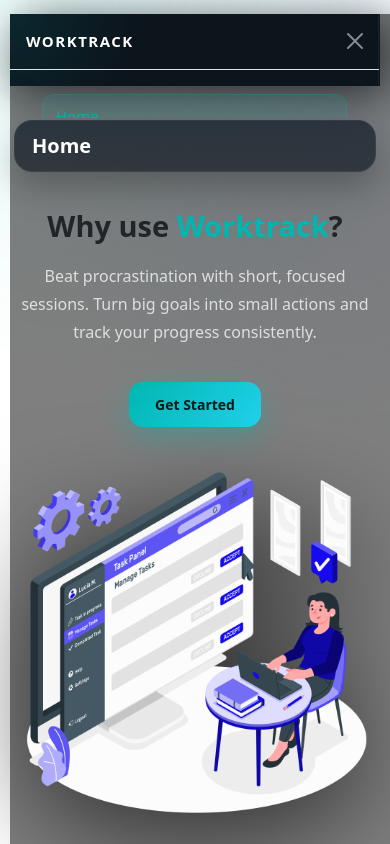
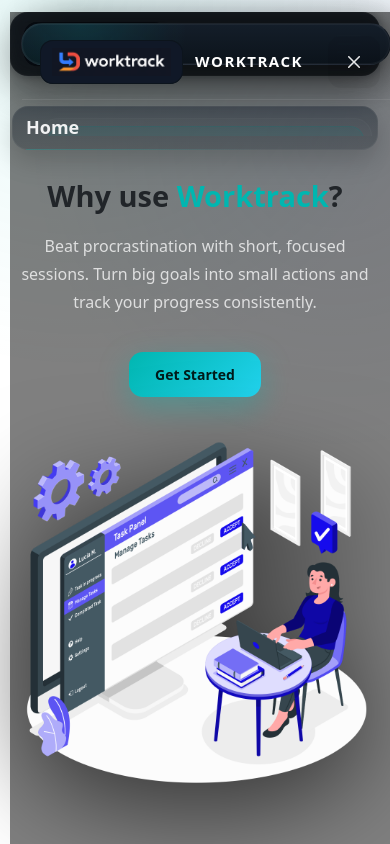
Before and after one commit to vinukjithsara/Task-Maneger, a React (Vite) app: page / in a window 390 px wide. Both pictures are taken after a click on the button 344 px from the left and 50 px from the top of the page. Shown: the top 844 px of the page. Built offline with nearby package versions, Linux system fonts and the light colour scheme.

Commit message:
Unified WorkTrack layout and improved responsive UI

```diff
--- a/src/components/Navbar.tsx
+++ b/src/components/Navbar.tsx
@@ -34,9 +34,14 @@
         </button>
 
         {/* OFFCANVAS */}
-        <div className="offcanvas offcanvas-start text-bg-dark" id="offcanvasNavbar">
+        <div className="offcanvas offcanvas-start text-bg-dark worktrack-offcanvas" id="offcanvasNavbar">
           <div className="offcanvas-header border-bottom">
-            <h5 className="offcanvas-title">WORKTRACK</h5>
+            <div className="offcanvas-brand">
+              <div className="logo-pill">
+                <img src={logo} alt="WorkTrack logo" />
+              </div>
+              <h5 className="offcanvas-title">WORKTRACK</h5>
+            </div>
             <button
               type="button"
               className="btn-close btn-close-white"
--- a/src/index.css
+++ b/src/index.css
@@ -2275,3 +2275,203 @@
     width: 100%;
   }
 }
+
+/* ================= RESPONSIVE REFINEMENT ================= */
+
+.home-strip {
+  position: relative;
+  overflow: hidden;
+  background:
+    linear-gradient(
+      180deg,
+      rgba(21, 31, 43, 0.48),
+      rgba(12, 20, 28, 0.30)
+    );
+  box-shadow:
+    inset 0 0 0 1px rgba(255, 255, 255, 0.045),
+    0 10px 26px rgba(0, 0, 0, 0.18);
+}
+
+.home-strip::before {
+  content: "";
+  position: absolute;
+  left: 22px;
+  right: 22px;
+  bottom: 0;
+  height: 1px;
+  background: linear-gradient(
+    90deg,
+    rgba(0, 182, 176, 0.34),
+    transparent 70%
+  );
+  opacity: 0.8;
+}
+
+.home-strip h1 {
+  position: relative;
+  font-size: 22px;
+  font-weight: 600;
+  color: rgba(255, 255, 255, 0.92);
+}
+
+.offcanvas-brand {
+  display: flex;
+  align-items: center;
+  gap: 12px;
+  min-width: 0;
+}
+
+.offcanvas-brand .logo-pill {
+  padding: 8px 12px;
+  border-radius: 13px;
+}
+
+.offcanvas-brand .logo-pill img {
+  height: 28px;
+}
+
+.offcanvas-backdrop.show {
+  opacity: 0.62;
+  backdrop-filter: blur(4px);
+}
+
+@media (max-width: 991px) {
+  .worktrack-offcanvas.offcanvas {
+    width: min(360px, calc(100vw - 22px));
+    margin: 11px;
+    height: calc(100% - 22px);
+    border-radius: 22px;
+    border: 1px solid rgba(255, 255, 255, 0.07);
+    background:
+      radial-gradient(circle at 16% 0%, rgba(0, 182, 176, 0.14), transparent 34%),
+      linear-gradient(
+        180deg,
+        rgba(21, 31, 43, 0.96),
+        rgba(12, 20, 28, 0.96)
+      ) !important;
+    backdrop-filter: blur(18px);
+    box-shadow:
+      inset 0 0 0 1px rgba(255, 255, 255, 0.045),
+      18px 0 48px rgba(0, 0, 0, 0.46);
+    transition: transform 0.34s cubic-bezier(0.22, 1, 0.36, 1);
+  }
+
+  .worktrack-offcanvas .offcanvas-header {
+    min-height: 76px;
+    padding: 16px 18px;
+    border-bottom-color: rgba(255, 255, 255, 0.075) !important;
+  }
+
+  .worktrack-offcanvas .btn-close {
+    width: 36px;
+    height: 36px;
+    padding: 0;
+    border-radius: 13px;
+    background-color: rgba(255, 255, 255, 0.06);
+    background-size: 12px;
+    opacity: 0.9;
+    transition:
+      background-color 0.2s ease,
+      transform 0.2s ease,
+      opacity 0.2s ease;
+  }
+
+  .worktrack-offcanvas .btn-close:hover {
+    background-color: rgba(0, 182, 176, 0.12);
+    opacity: 1;
+    transform: rotate(6deg) scale(1.03);
+  }
+
+  .worktrack-offcanvas .offcanvas-body {
+    padding: 18px !important;
+  }
+
+  .worktrack-offcanvas .navbar-nav {
+    padding: 8px;
+    border-radius: 18px;
+    background: rgba(255, 255, 255, 0.025);
+    box-shadow: inset 0 0 0 1px rgba(255, 255, 255, 0.045);
+  }
+
+  .worktrack-offcanvas .nav-item {
+    margin: 0 !important;
+  }
+
+  .worktrack-offcanvas .nav-link {
+    min-height: 46px;
+    display: flex;
+    align-items: center;
+    border-radius: 14px;
+    font-size: 15px;
+    color: rgba(255, 255, 255, 0.74) !important;
+  }
+
+  .worktrack-offcanvas .nav-link.active {
+    background: rgba(0, 182, 176, 0.12);
+    color: #00B6B0 !important;
+  }
+
+  .worktrack-offcanvas .nav-auth-actions {
+    gap: 10px !important;
+    padding-top: 4px;
+  }
+
+  .worktrack-offcanvas .nav-action-btn {
+    min-height: 44px;
+    border-radius: 14px !important;
+  }
+
+  .navbar.bg-transparent {
+    margin-top: 12px;
+  }
+
+  .navbar > .container {
+    min-height: 62px;
+  }
+
+  .navbar .logo-pill {
+    padding: 8px 12px;
+    border-radius: 13px;
+  }
+
+  .navbar .logo-pill img {
+    height: 28px;
+  }
+}
+
+@media (max-width: 680px) {
+  .home-strip {
+    width: calc(100% - 24px);
+    margin-top: 14px;
+    padding: 11px 14px;
+    border-radius: 16px;
+  }
+
+  .home-strip::before {
+    left: 14px;
+    right: 14px;
+  }
+
+  .home-strip h1 {
+    font-size: 18px;
+  }
+
+  .hero-container,
+  .dashboard-content,
+  .task-grid,
+  .task-empty-state,
+  .about-content,
+  .contact-content {
+    width: calc(100% - 24px);
+  }
+
+  .hero-container {
+    margin-top: 30px;
+  }
+
+  .dashboard-content,
+  .about-content,
+  .contact-content {
+    margin-top: 34px;
+  }
+}
```
